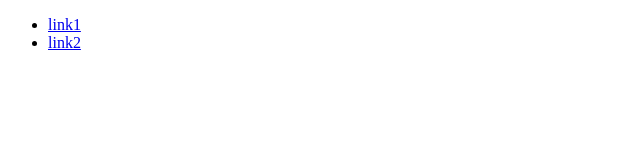
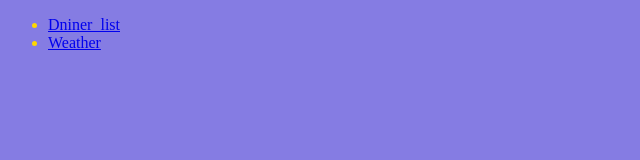
Before and after one commit to ekleito/ekleito.github.io, a plain HTML site: page index.html in a window 1280 px wide. Shown: the whole page, without its empty margins (0-640 px from the left). Drawn offline with Linux system fonts and the light colour scheme.

Commit message:
Portfolio

```diff
--- /dev/null
+++ b/css/style.css
@@ -0,0 +1,4 @@
+body {
+	background-color: #857CE3;
+	color: #FFD700;
+}
--- a/index.html
+++ b/index.html
@@ -2,12 +2,13 @@
 <html lang="en">
 <head>
 	<meta charset="UTF-8">
+	<link rel="stylesheet" href="css/style.css">
 	<title>Portfolio</title>
 </head>
 <body>
 	<ul>
-		<li><a href="css_dinner_shopping_list">link1</a></li>
-		<li><a href="css_weather">link2</a></li>
+		<li><a href="css_dinner_shopping_list">Dniner_list</a></li>
+		<li><a href="css_weather">Weather</a></li>
 	</ul>
 </body>
 </html>
```
